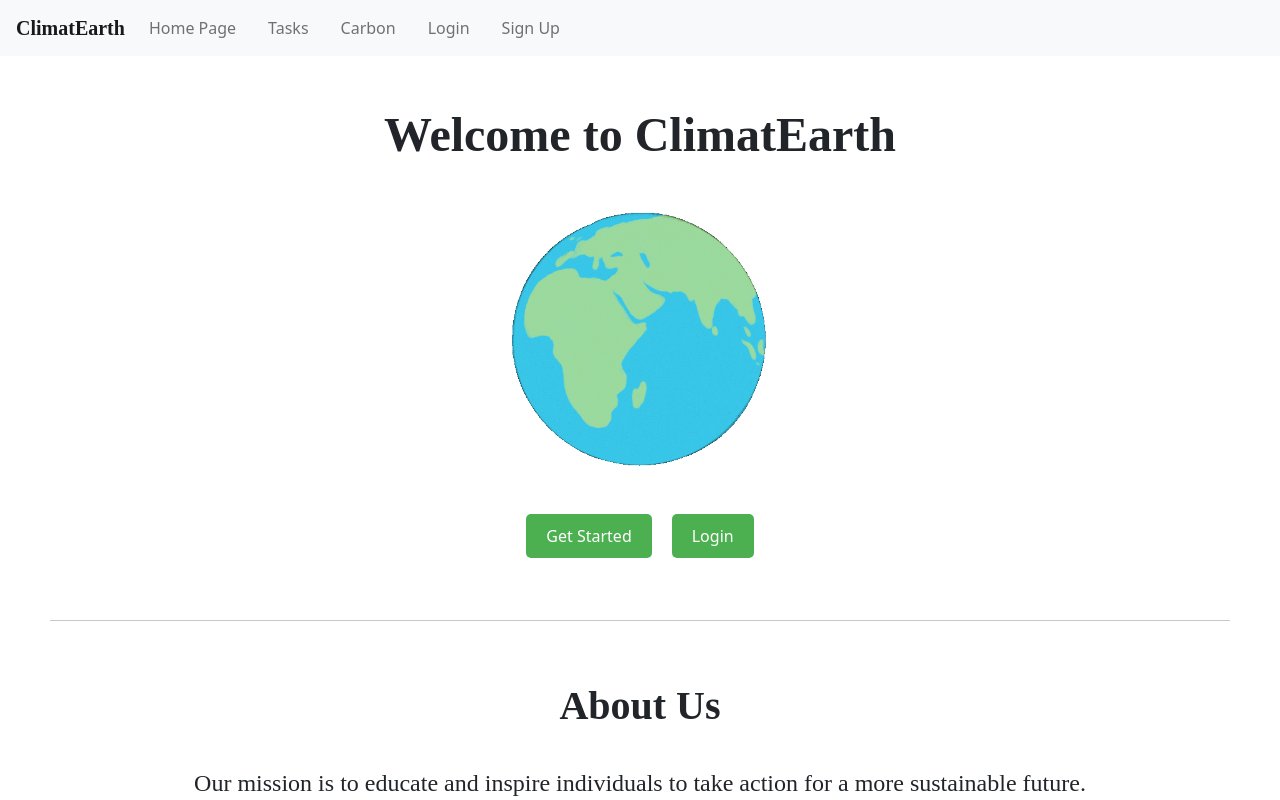
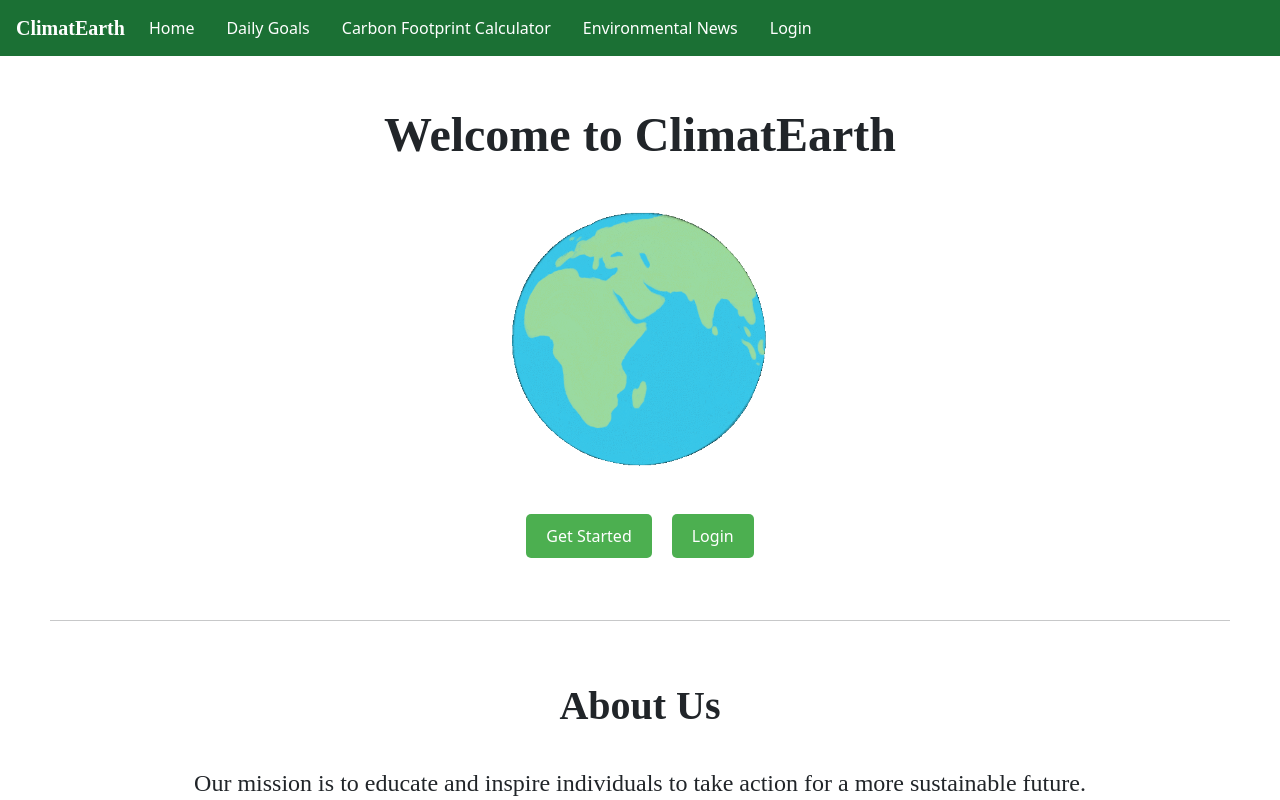
Before and after one commit to cis350/ClimatEarth, a React (Create React App) app in the folder frontend/: page / in a window 1280 px wide. Shown: the top 800 px of the page. Built offline with nearby package versions, Linux system fonts and the light colour scheme.

Commit message:
updated navbar ui

```diff
--- a/frontend/src/Navigation/Navbar.css
+++ b/frontend/src/Navigation/Navbar.css
@@ -1,5 +1,5 @@
 .navbar {
-    background-color: #2ecc71; /* Green background */
+    background-color: #1b7034;
     padding: 1rem;
     display: flex;
     justify-content: space-between;
@@ -24,11 +24,12 @@
 }
 
 .nav-link {
-    color: white; /* White text color */
+  color: black; /* White text color */
   text-decoration: none;
   font-size: 1rem;
 }
 
 .nav-link:hover {
   text-decoration: underline;
+  color: #1e9e44;
 }
--- a/frontend/src/Navigation/Navbar.js
+++ b/frontend/src/Navigation/Navbar.js
@@ -3,7 +3,7 @@ import "./Navbar.css"
 
 const Navbar = () => {
   return (
-    <nav className="navbar navbar-expand-lg navbar-light bg-light">
+    <nav className="navbar navbar-expand-lg">
       <a className="navbar-brand" href="/">
         ClimatEarth
       </a>
@@ -19,21 +19,25 @@ const Navbar = () => {
         <span className="navbar-toggler-icon"></span>
       </button>
 
-      <div className="collapse navbar-collapse" id="navbarNavDropdown">
-        <ul className="navbar-nav">
-          <li className="nav-item active">
+      <ul className="navbar-nav">
+          <li className="nav-item">
             <a className="nav-link" href="/">
-              Home Page <span className="sr-only"></span>
+              Home
             </a>
           </li>
           <li className="nav-item">
             <a className="nav-link" href="/tasks">
-              Tasks
+              Daily Goals
             </a>
           </li>
           <li className="nav-item">
             <a className="nav-link" href="/carbon">
-              Carbon
+              Carbon Footprint Calculator
+            </a>
+          </li>
+          <li className="nav-item">
+            <a className="nav-link" href="/carbon">
+              Environmental News
             </a>
           </li>
           <li className="nav-item">
@@ -41,13 +45,7 @@ const Navbar = () => {
               Login
             </a>
           </li>
-          <li className="nav-item">
-            <a className="nav-link" href="/signup">
-              Sign Up
-            </a>
-          </li>
-        </ul>
-      </div>
+      </ul>
     </nav>
   );
 };
```
Lines whose indentation alone changed are shown as unchanged.
